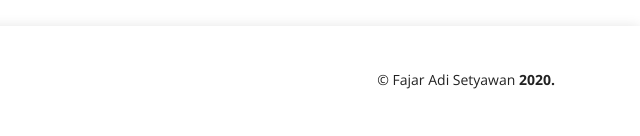
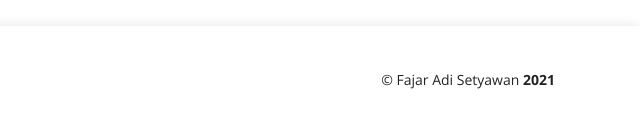
Before and after one commit to FajarAdiSetyawan/fajaradisetyawan.github.io, a plain HTML site: page index.html in a window 1280 px wide. Shown: the part 2868-3004 px from the top of the page, 640-1280 px from the left. Drawn offline with nearby package versions, Linux system fonts and the light colour scheme.

Commit message:
Update index.html

```diff
--- a/index.html
+++ b/index.html
@@ -353,7 +353,7 @@
         </div>
         <div class="col-lg-6 text-lg-right text-center">
           <div class="copyright">
-            &copy; Fajar Adi Setyawan <strong>2020.</strong>
+            &copy; Fajar Adi Setyawan <strong id="year">.</strong>
           </div>
           <div class="credits"></div>
         </div>
@@ -378,6 +378,9 @@
 
   <!-- Template Main JS File -->
   <script src="assets/js/main.js"></script>
+  <script>
+    document.getElementById("year").innerHTML = new Date().getFullYear();
+</script>
 </body>
 
 </html>
```
